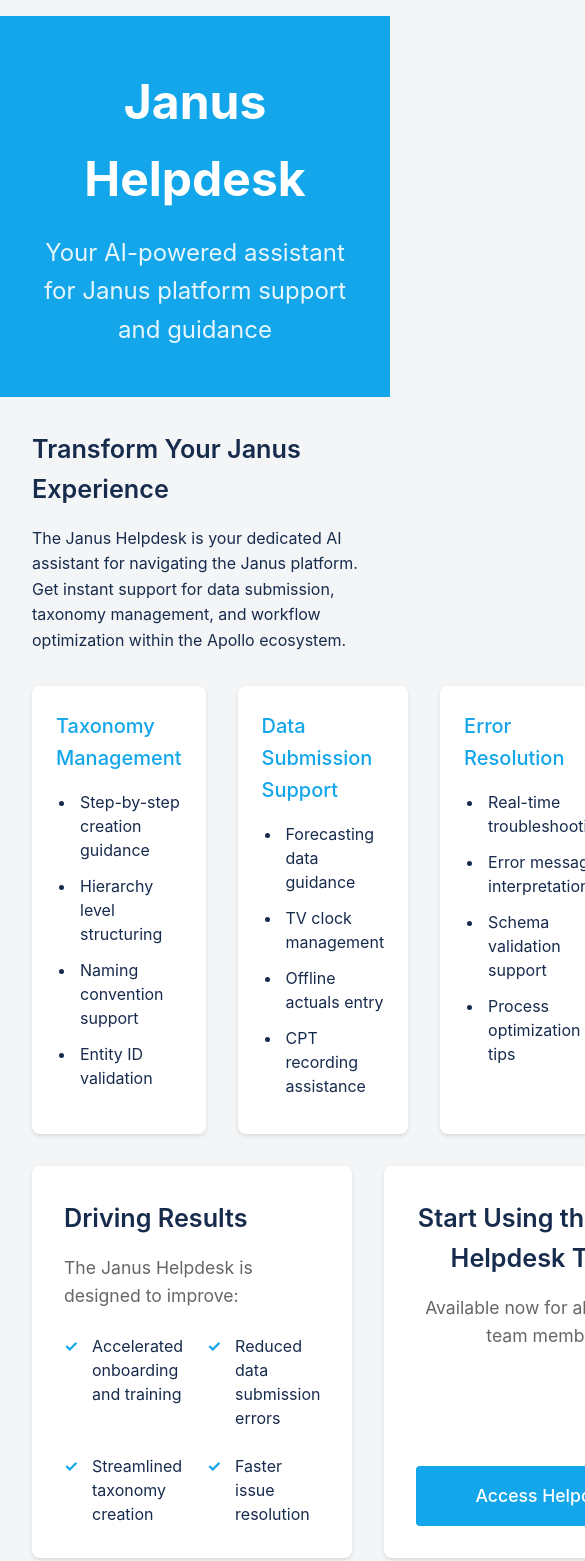
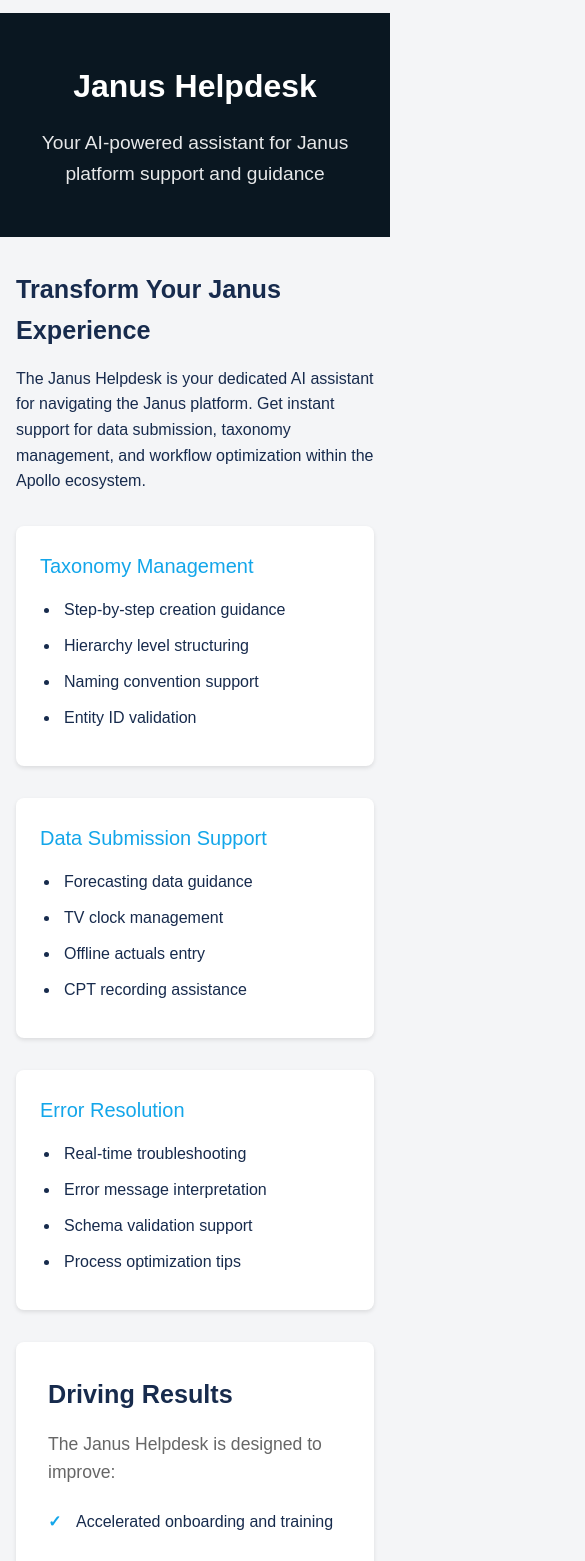
Before and after one commit to jasonlryan/mlbots-v2, a React (Vite) app: page /tools/janus-helpdesk in a window 390 px wide. Shown: the part 100-1661 px from the top of the page, 585 px wide, since content can reach past the window. Built offline with nearby package versions, Linux system fonts and the light colour scheme; sample sign-in values are in the browser's storage.

Commit message:
UI improvements: Fixed CTA button overflows, added responsive styling, updated colors (#0A1721 header), removed customButton in WeeklyReportChatbot, updated Planning Assistant

```diff
--- a/src/App.tsx
+++ b/src/App.tsx
@@ -9,11 +9,9 @@ import { MarketingEffectivenessBot } from "./pages/tools/MarketingEffectivenessB
 import { Channel4Insider } from "./pages/tools/Channel4Insider";
 import { HRFAQBot } from "./pages/tools/HRFAQBot";
 import { PrintDeliveryManager } from "./pages/tools/PrintDeliveryManager";
-import { FinanceSheetConverter } from "./pages/tools/FinanceSheetConverter";
 import WeeklyReportChatbot from "./pages/tools/WeeklyReportChatbot";
 import { JanusHelpdesk } from "./pages/tools/JanusHelpdesk";
 import { PlanningAssistant } from "./pages/tools/PlanningAssistant";
-import { PitchBank } from "./pages/tools/PitchBank";
 import { MedialabCommsAssistant } from "./pages/tools/MedialabCommsAssistant";
 import { RecruitmentAssistant } from "./pages/tools/RecruitmentAssistant";
 
@@ -93,14 +91,6 @@ function App() {
               }
             />
             <Route
-              path="tools/finance-sheet-converter"
-              element={
-                <ProtectedRoute>
-                  <FinanceSheetConverter />
-                </ProtectedRoute>
-              }
-            />
-            <Route
               path="tools/weekly-report-chatbot"
               element={
                 <ProtectedRoute>
@@ -121,14 +111,6 @@ function App() {
               element={
                 <ProtectedRoute>
                   <PlanningAssistant />
-                </ProtectedRoute>
-              }
-            />
-            <Route
-              path="tools/pitch-bank"
-              element={
-                <ProtectedRoute>
-                  <PitchBank />
                 </ProtectedRoute>
               }
             />
--- a/src/components/Navigation.tsx
+++ b/src/components/Navigation.tsx
@@ -31,12 +31,6 @@ export const Navigation: React.FC<NavigationProps> = ({ pages }) => {
               className="nav-logo"
             />
           </Link>
-          {isToolPage && (
-            <Link to="/" className="nav-index">
-              <span className="hamburger">≡</span>
-              Tools Index
-            </Link>
-          )}
         </div>
 
         {isToolPage && (
--- a/src/config/pages.ts
+++ b/src/config/pages.ts
@@ -20,24 +20,16 @@ export const pages = [
     title: 'Print Delivery Manager'
   },
   {
-    path: '/tools/finance-sheet-converter',
-    title: 'Finance Sheet Converter'
-  },
-  {
     path: '/tools/weekly-report-chatbot',
     title: 'Weekly Report Chatbot'
   },
   {
     path: '/tools/janus-helpdesk',
-    title: 'Janus Taxonomy Training Bot'
+    title: 'Janus Helpdesk'
   },
   {
     path: '/tools/planning-assistant',
     title: 'Planning Assistant'
-  },
-  {
-    path: '/tools/pitch-bank',
-    title: 'Pitch Bank'
   },
   {
     path: '/tools/medialab-comms-assistant',
--- a/src/pages/Home.tsx
+++ b/src/pages/Home.tsx
@@ -14,13 +14,13 @@ export function Home() {
     {
       title: "Marketing Effectiveness Bot",
       description:
-        "Analyse campaign performance and get AI-driven insights for optimisation and improvement.",
+        "Your AI-powered companion for mastering marketing effectiveness—simplifying measurement, demystifying Apollo, and turning complex insights into actionable learning.",
       link: "/tools/marketing-effectiveness-bot",
     },
     {
       title: "Channel 4 Insider",
       description:
-        "Your AI-powered expert for Channel 4 media opportunities and insights. Get tailored recommendations and up-to-date information.",
+        "Channel 4 Insider delivers tailored, role-specific insights—spanning programming, audience insight and commerical opportunities.",
       link: "/tools/channel4-insider",
     },
     {
@@ -36,19 +36,13 @@ export function Home() {
       link: "/tools/print-delivery-manager",
     },
     {
-      title: "Finance Sheet Converter",
-      description:
-        "AI-powered tool for standardising and converting financial documents. Transform complex spreadsheets into consistent formats.",
-      link: "/tools/finance-sheet-converter",
-    },
-    {
       title: "Weekly Report Chatbot",
       description:
         "AI-powered assistant for generating and analysing weekly performance reports. Streamline your reporting workflow with automated insights.",
       link: "/tools/weekly-report-chatbot",
     },
     {
-      title: "Janus Taxonomy Training Bot",
+      title: "Janus Helpdesk",
       description:
         "Your AI-powered guide for mastering the Janus platform and Apollo processes. Navigate taxonomy creation and data submission workflows.",
       link: "/tools/janus-helpdesk",
@@ -58,12 +52,6 @@ export function Home() {
       description:
         "Your AI-powered guide through Medialab's planning framework. Get strategic guidance, resources, and insights at every step.",
       link: "/tools/planning-assistant",
-    },
-    {
-      title: "Pitch Bank",
-      description:
-        "Your AI-powered assistant for efficient pitch content management and retrieval. Access and organise pitch materials, case studies, and strategic insights.",
-      link: "/tools/pitch-bank",
     },
     {
       title: "Medialab Comms Assistant",
--- a/src/pages/tools/MarketingEffectivenessBot.tsx
+++ b/src/pages/tools/MarketingEffectivenessBot.tsx
@@ -8,7 +8,7 @@ export function MarketingEffectivenessBot() {
       intro={{
         title: "Simplify Complex Marketing Concepts",
         description:
-          "The Marketing Effectiveness Training Bot is your dedicated learning companion, designed to help you understand and apply advanced marketing measurement concepts. Whether you're new to Marketing Mix Modeling or looking to deepen your knowledge of Apollo processes, this AI assistant makes complex topics accessible and actionable.",
+          "The Marketing Effectiveness Training Bot is your dedicated learning companion, designed to help you understand advanced marketing measurement concepts. Whether you're new to Marketing Mix Modeling or looking to deepen your knowledge of Apollo processes, this AI assistant makes complex topics accessible and actionable.",
       }}
       features={[
         {
@@ -33,7 +33,6 @@ export function MarketingEffectivenessBot() {
           title: "Professional Development",
           items: [
             "Continuous learning resources",
-            "Apollo process training",
             "Best practice documentation",
             "Knowledge sharing platform",
           ],
@@ -45,7 +44,6 @@ export function MarketingEffectivenessBot() {
         items: [
           "Deep understanding of marketing measurement principles",
           "Confidence in interpreting complex data models",
-          "Mastery of Apollo processes and methodologies",
           "Enhanced client communication skills",
         ],
       }}
@@ -60,7 +58,6 @@ export function MarketingEffectivenessBot() {
         "Joe Slade",
         "Noel McGarrell",
         "Farid Hamid",
-        "Nicole Young",
         "Adam Cunnington",
       ]}
     />
--- a/src/pages/tools/PlanningAssistant.tsx
+++ b/src/pages/tools/PlanningAssistant.tsx
@@ -17,7 +17,7 @@ export function PlanningAssistant() {
           items: [
             "Campaign planning assistance",
             "Strategic recommendations",
-            "Budget allocation",
+            "Interrogating client briefs",
             "Timeline management",
           ],
         },
--- a/src/pages/tools/WeeklyReportChatbot.tsx
+++ b/src/pages/tools/WeeklyReportChatbot.tsx
@@ -1,19 +1,7 @@
 import React from "react";
 import { ToolPage } from "../../components/shared/ToolPage";
 
-// URGENT FIX: Using a simple direct HTML anchor tag with mailto link
-const EmailButton = () => {
-  return (
-    <a
-      href="mailto:joe.slade@medialabgroup.co.uk?subject=Weekly%20Report%20Chatbot%20Access%20Request&body=Hi%20Joe%2C%0A%0AI%27d%20like%20to%20request%20access%20to%20the%20Weekly%20Report%20Chatbot%20tool.%0A%0AThanks!"
-      className="cta-button"
-    >
-      Send Email Request
-    </a>
-  );
-};
-
-// URGENT FIX: Redeploying on Vercel with explicit mailto handling
+// Removed custom EmailButton component and using the standard CTA approach
 export default function WeeklyReportChatbot() {
   return (
     <ToolPage
@@ -63,8 +51,8 @@ export default function WeeklyReportChatbot() {
         description:
           "Send an email request to get access to the Weekly Report Chatbot",
         buttonText: "Send Email Request",
-        buttonLink: "#",
-        customButton: <EmailButton />,
+        buttonLink:
+          "mailto:joe.slade@medialabgroup.co.uk?subject=Weekly%20Report%20Chatbot%20Access%20Request&body=Hi%20Joe%2C%0A%0AI%27d%20like%20to%20request%20access%20to%20the%20Weekly%20Report%20Chatbot%20tool.%0A%0AThanks!",
       }}
       supportTeam={["Joe Slade", "Sarah Johnson"]}
     />
--- a/src/styles/index.css
+++ b/src/styles/index.css
@@ -1,24 +1,25 @@
 /* Global Styles */
 :root {
-  font-family: Inter, system-ui, Avenir, Helvetica, Arial, sans-serif;
+  font-family: "Montserrat", Sans-serif;
   line-height: 1.5;
   font-weight: 400;
 
   /* Colors */
   --primary-color: #13A6EA;
   --secondary-color: #253858;
-  --accent-color: #36B37E;
+  --accent-color: #00b6ef;
   --bg-light: #F4F5F7;
   --text-color: #172B4D;
   --border-color: #DFE1E6;
   --hover-color: #f5f5f5;
+  --header-color: #0A1721;
 }
 
 body {
   margin: 0;
   min-width: 320px;
   min-height: 100vh;
-  font-family: -apple-system, BlinkMacSystemFont, 'Segoe UI', Roboto, sans-serif;
+  font-family: "Montserrat", Sans-serif;
   line-height: 1.6;
   color: var(--text-color);
   padding: 0;
@@ -130,7 +131,7 @@ a:hover {
 /* Hero */
 .hero {
   padding: 3rem 2rem;
-  background: var(--primary-color);
+  background: var(--header-color);
   color: white;
   text-align: center;
   margin-bottom: 2rem;
@@ -278,25 +279,30 @@ a:hover {
 }
 
 .cta-button {
-  margin: auto auto 0;
   display: inline-block;
-  padding: 1rem 2rem;
-  width: fit-content;
-  min-width: 200px;
-  max-width: 300px;
-  background: var(--primary-color);
-  color: white !important;
+  background: var(--accent-color);
+  color: white;
+  padding: 0.75rem 1.5rem;
+  border-radius: 4px;
   text-decoration: none;
-  border-radius: 4px;
   font-weight: 500;
-  font-size: 1.1rem;
-  transition: all 0.2s ease;
+  border: none;
+  cursor: pointer;
+  font-size: 1rem;
+  transition: background-color 0.2s ease;
+  width: 100%;
+  text-align: center;
+  box-sizing: border-box;
+  max-width: 100%;
+  word-break: break-word;
+  white-space: normal;
+  overflow: hidden;
 }
 
 .cta-button:hover {
-  transform: translateY(-2px);
-  background: #007acc;
-  box-shadow: 0 4px 12px rgba(0, 0, 0, 0.15);
+  background: #009dd2;
+  color: white;
+  text-decoration: none;
 }
 
 .beta-tag {
@@ -377,19 +383,20 @@ a:hover {
 
 .tool-link {
   display: inline-block;
-  background: #FF8B00;
+  background: var(--accent-color);
   color: white;
   padding: 0.75rem 1.5rem;
+  margin: 0 auto;
   border-radius: 4px;
   text-decoration: none;
   font-weight: 500;
-  transition: all 0.2s ease;
-  margin: 0 auto;
+  transition: background-color 0.2s ease;
+  text-align: center;
 }
 
 .tool-link:hover {
-  background: #E67A00;
-  transform: translateY(-2px);
+  background: #009dd2;
+  color: white;
 }
 
 /* Search */
@@ -520,3 +527,46 @@ a:hover {
   margin-top: 1rem;
   font-size: 0.9rem;
 }
+
+/* Responsive Design for Smaller Screens */
+@media (max-width: 768px) {
+  .benefits-cta-container {
+    flex-direction: column;
+    gap: 1.5rem;
+  }
+
+  .cta-section, .metrics {
+    width: 100%;
+    box-sizing: border-box;
+  }
+
+  .cta-button {
+    max-width: 100%;
+    box-sizing: border-box;
+    word-break: break-word;
+    white-space: normal;
+  }
+
+  .features {
+    grid-template-columns: 1fr;
+  }
+
+  .metrics ul {
+    grid-template-columns: 1fr;
+  }
+}
+
+/* For Even Smaller Screens */
+@media (max-width: 480px) {
+  .container {
+    padding: 0 1rem;
+  }
+
+  .hero h1 {
+    font-size: 2rem;
+  }
+
+  .hero p {
+    font-size: 1.2rem;
+  }
+}
```
Also changed, not shown: 1 other file (tests, documents, lock files or other folders).
